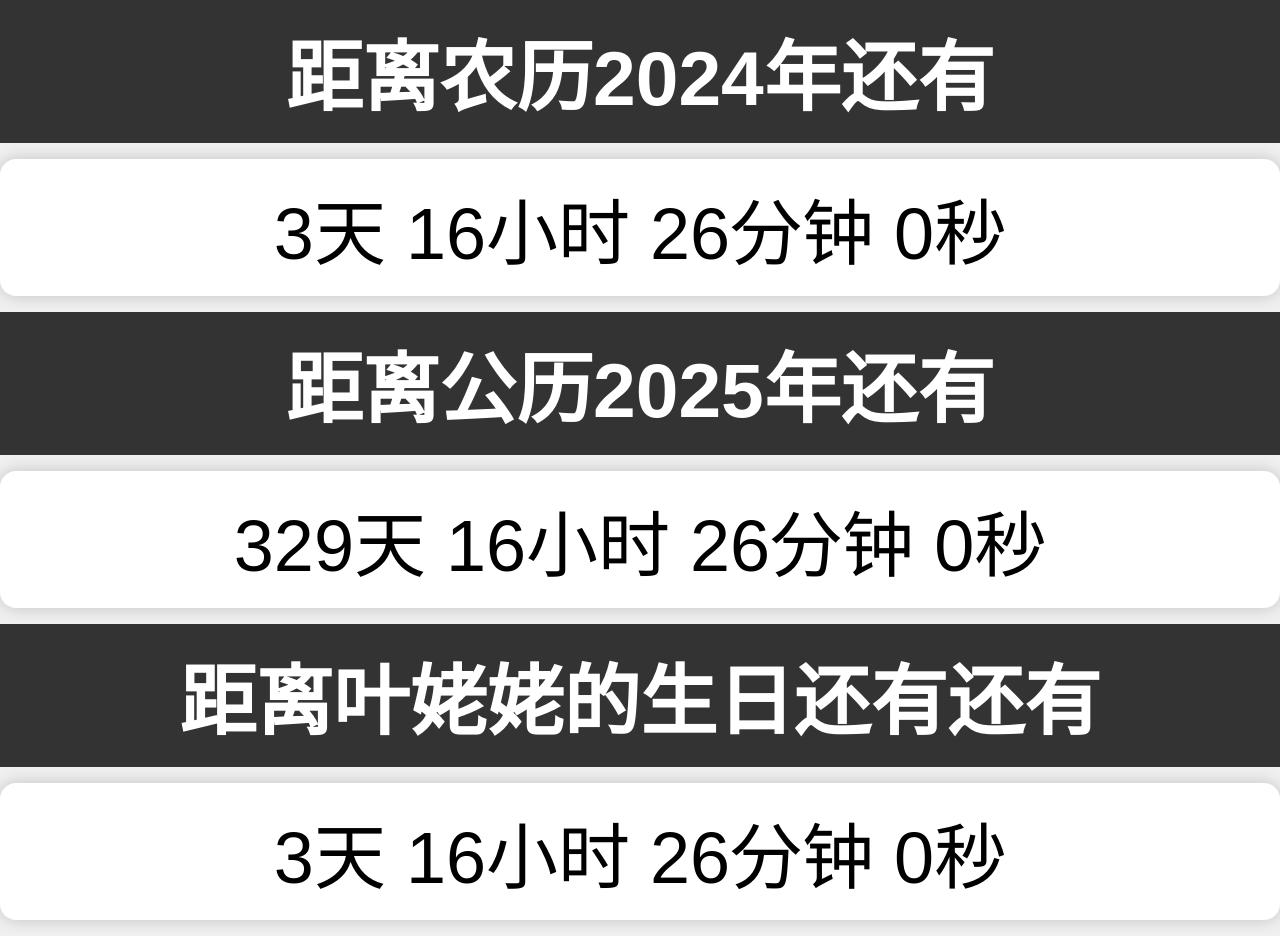
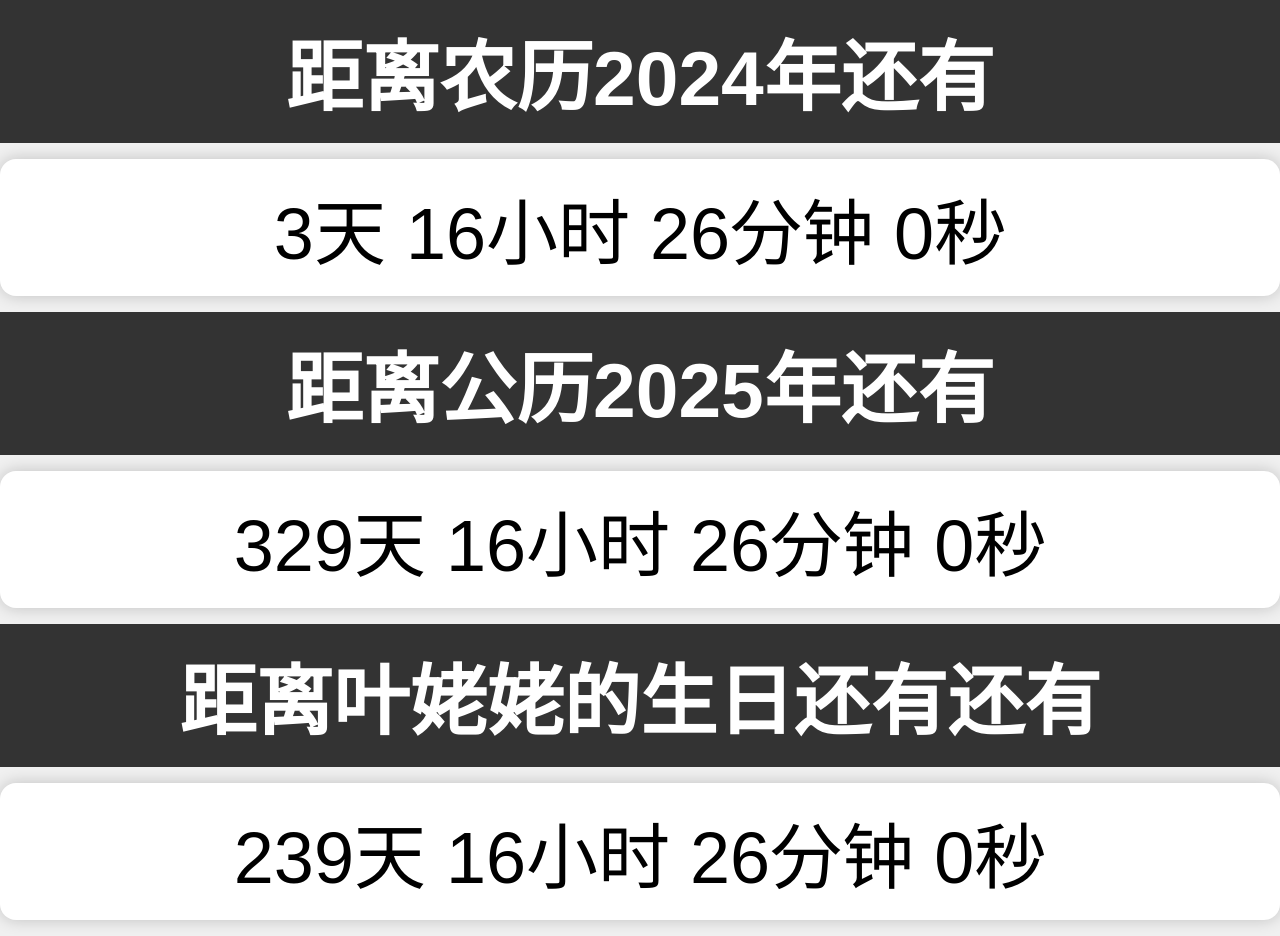
Before and after one commit to yjqwan/kuanian, a plain HTML site: page index.html in a window 1280 px wide. Drawn offline with Linux system fonts and the light colour scheme.

Commit message:
Update index.html

```diff
--- a/index.html
+++ b/index.html
@@ -97,7 +97,7 @@
 			}, 1000); // 每秒刷新一次
 
 			//距离叶姥姥的生日还有
-			var countdownyllDate = new Date("Feb 9, 2024 23:59:59").getTime(); // 设置倒计时目标时间
+			var countdownyllDate = new Date("Oct 2, 2024 23:59:59").getTime(); // 设置倒计时目标时间
 			var countdownyllFunction = setInterval(function() {
 				var now = new Date().getTime();
 				var timeleft = countdownyllDate - now;
```
